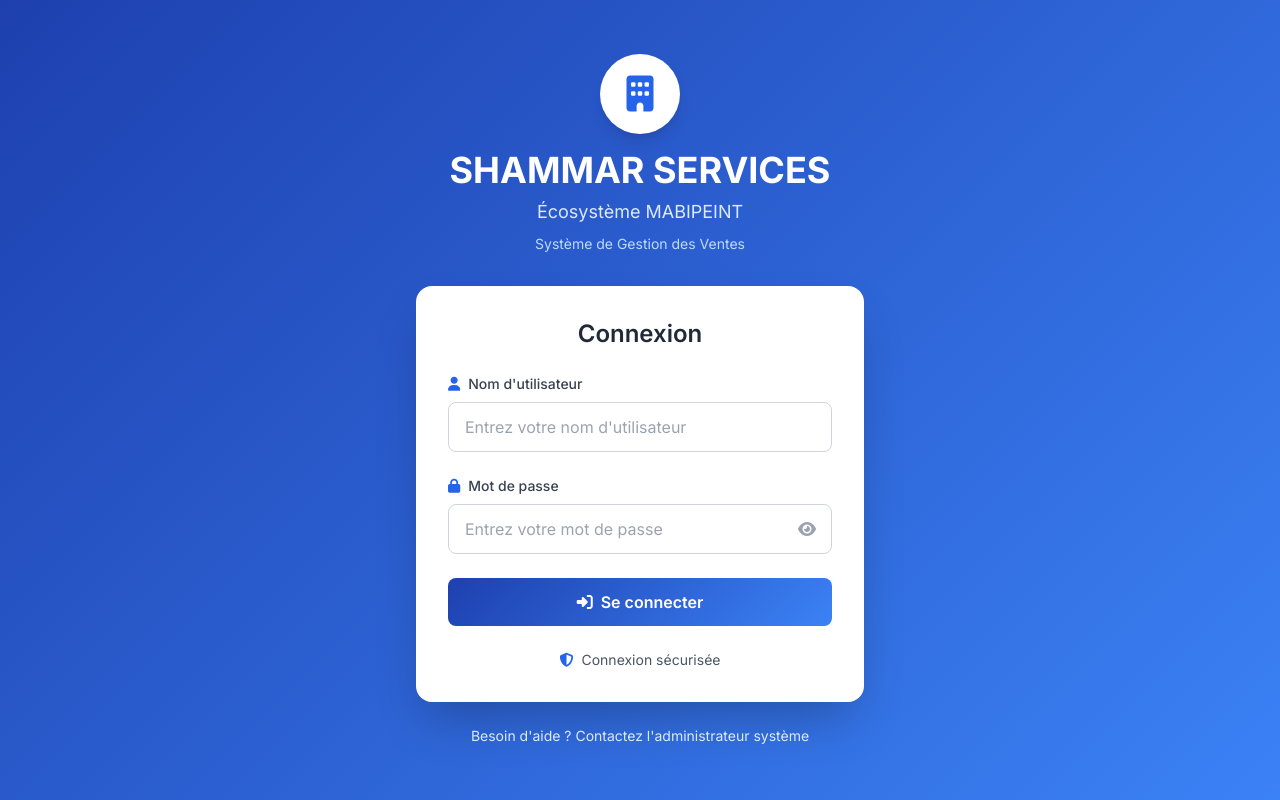
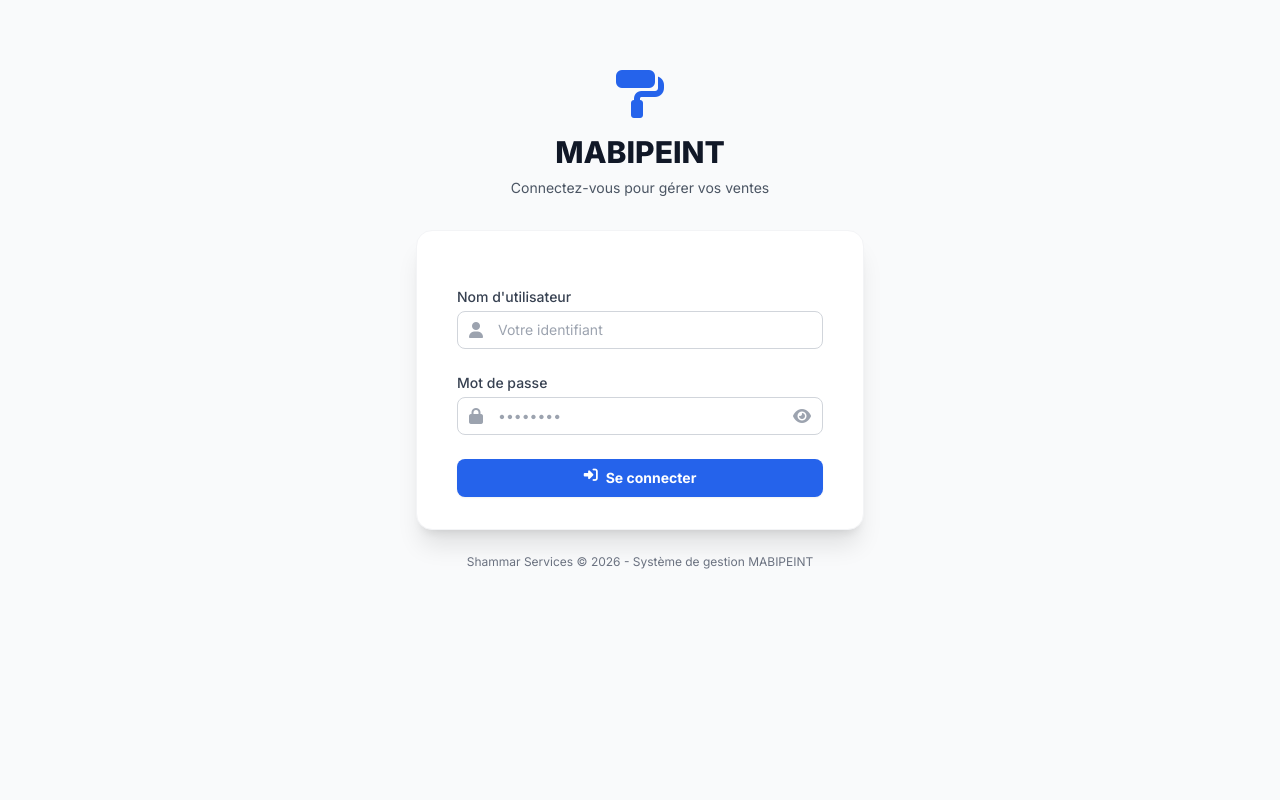
Before and after one commit to chadrackmbupiokajess/Shammar-Services, a Django app: a page that uses mabipint/templates/mabipint/login.html in a window 1280 px wide. Run offline with Django 5.2, Linux system fonts and the light colour scheme; some libraries are stand-ins or nearby versions.

Commit message:
ajout admin

```diff
--- a/mabipint/templates/mabipint/login.html
+++ b/mabipint/templates/mabipint/login.html
@@ -3,74 +3,54 @@
 {% block title %}Connexion - MABIPEINT{% endblock %}
 
 {% block content %}
-<div class="min-h-screen flex items-center justify-center gradient-bg py-12 px-4 sm:px-6 lg:px-8">
-    <div class="max-w-md w-full">
-        <!-- Logo et titre -->
-        <div class="text-center mb-8">
-            <div class="bg-white w-20 h-20 rounded-full mx-auto flex items-center justify-center shadow-lg mb-4">
-                <i class="fas fa-building text-4xl text-blue-600"></i>
-            </div>
-            <h2 class="text-4xl font-bold text-white mb-2">SHAMMAR SERVICES</h2>
-            <p class="text-blue-100 text-lg">Écosystème MABIPEINT</p>
-            <p class="text-blue-200 text-sm mt-2">Système de Gestion des Ventes</p>
+<div class="min-h-[80vh] flex flex-col justify-center py-12 sm:px-6 lg:px-8">
+    <div class="sm:mx-auto sm:w-full sm:max-w-md">
+        <div class="text-center">
+            <i class="fas fa-paint-roller text-blue-600 text-5xl mb-4"></i>
+            <h2 class="text-3xl font-extrabold text-gray-900">MABIPEINT</h2>
+            <p class="mt-2 text-sm text-gray-600">Connectez-vous pour gérer vos ventes</p>
         </div>
+    </div>
 
-        <!-- Formulaire de connexion -->
-        <div class="bg-white rounded-2xl shadow-2xl p-8">
-            <h3 class="text-2xl font-semibold text-gray-800 mb-6 text-center">Connexion</h3>
-
-            <form method="post" action="{% url 'login' %}">
+    <div class="mt-8 sm:mx-auto sm:w-full sm:max-w-md">
+        <div class="bg-white py-8 px-4 shadow-xl rounded-2xl border border-gray-100 sm:px-10">
+            <form class="space-y-6" method="POST">
                 {% csrf_token %}
 
-                <div class="mb-6">
-                    <label for="username" class="block text-sm font-medium text-gray-700 mb-2">
-                        <i class="fas fa-user mr-2 text-blue-600"></i>Nom d'utilisateur
-                    </label>
-                    <input type="text"
-                           name="username"
-                           id="username"
-                           required
-                           class="w-full px-4 py-3 border border-gray-300 rounded-lg focus:ring-2 focus:ring-blue-500 focus:border-transparent transition"
-                           placeholder="Entrez votre nom d'utilisateur">
+                <div>
+                    <label for="username" class="block text-sm font-medium text-gray-700">Nom d'utilisateur</label>
+                    <div class="mt-1 relative">
+                        <div class="absolute inset-y-0 left-0 pl-3 flex items-center pointer-events-none">
+                            <i class="fas fa-user text-gray-400"></i>
+                        </div>
+                        <input id="username" name="username" type="text" required class="appearance-none block w-full pl-10 px-3 py-2 border border-gray-300 rounded-lg placeholder-gray-400 focus:outline-none focus:ring-blue-500 focus:border-blue-500 sm:text-sm" placeholder="Votre identifiant">
+                    </div>
                 </div>
 
-                <div class="mb-6">
-                    <label for="password" class="block text-sm font-medium text-gray-700 mb-2">
-                        <i class="fas fa-lock mr-2 text-blue-600"></i>Mot de passe
-                    </label>
-                    <div class="relative">
-                        <input type="password"
-                               name="password"
-                               id="password"
-                               required
-                               class="w-full px-4 py-3 border border-gray-300 rounded-lg focus:ring-2 focus:ring-blue-500 focus:border-transparent transition pr-12"
-                               placeholder="Entrez votre mot de passe">
-                        <button type="button"
-                                id="togglePassword"
-                                class="absolute inset-y-0 right-0 px-4 flex items-center text-gray-400 hover:text-blue-600 transition outline-none">
-                            <i class="fas fa-eye" id="eyeIcon"></i>
+                <div>
+                    <label for="password" class="block text-sm font-medium text-gray-700">Mot de passe</label>
+                    <div class="mt-1 relative">
+                        <div class="absolute inset-y-0 left-0 pl-3 flex items-center pointer-events-none">
+                            <i class="fas fa-lock text-gray-400"></i>
+                        </div>
+                        <input id="password" name="password" type="password" required class="appearance-none block w-full pl-10 pr-10 px-3 py-2 border border-gray-300 rounded-lg placeholder-gray-400 focus:outline-none focus:ring-blue-500 focus:border-blue-500 sm:text-sm" placeholder="••••••••">
+                        <button type="button" onclick="toggleLoginPassword()" class="absolute inset-y-0 right-0 pr-3 flex items-center text-gray-400 hover:text-blue-600 focus:outline-none">
+                            <i id="login_eye_icon" class="fas fa-eye"></i>
                         </button>
                     </div>
                 </div>
 
-                <button type="submit"
-                        class="w-full gradient-bg text-white font-semibold py-3 px-4 rounded-lg hover:shadow-lg transition transform hover:scale-105">
-                    <i class="fas fa-sign-in-alt mr-2"></i>Se connecter
-                </button>
+                <div>
+                    <button type="submit" class="w-full flex justify-center py-2 px-4 border border-transparent rounded-lg shadow-sm text-sm font-bold text-white bg-blue-600 hover:bg-blue-700 focus:outline-none focus:ring-2 focus:ring-offset-2 focus:ring-blue-500 transition-all transform hover:-translate-y-0.5">
+                        <i class="fas fa-sign-in-alt mr-2"></i>Se connecter
+                    </button>
+                </div>
             </form>
-
-            <div class="mt-6 text-center">
-                <p class="text-sm text-gray-600">
-                    <i class="fas fa-shield-alt mr-1 text-blue-600"></i>
-                    Connexion sécurisée
-                </p>
-            </div>
         </div>
 
-        <!-- Info supplémentaire -->
         <div class="mt-6 text-center">
-            <p class="text-blue-100 text-sm">
-                Besoin d'aide ? Contactez l'administrateur système
+            <p class="text-xs text-gray-500">
+                Shammar Services &copy; 2026 - Système de gestion MABIPEINT
             </p>
         </div>
     </div>
@@ -79,18 +59,19 @@
 
 {% block extra_js %}
 <script>
-    const togglePassword = document.querySelector('#togglePassword');
-    const password = document.querySelector('#password');
-    const eyeIcon = document.querySelector('#eyeIcon');
+    function toggleLoginPassword() {
+        const passwordInput = document.getElementById('password');
+        const eyeIcon = document.getElementById('login_eye_icon');
 
-    togglePassword.addEventListener('click', function (e) {
-        // Basculer le type entre password et text
-        const type = password.getAttribute('type') === 'password' ? 'text' : 'password';
-        password.setAttribute('type', type);
-
-        // Basculer l'icône de l'œil
-        eyeIcon.classList.toggle('fa-eye');
-        eyeIcon.classList.toggle('fa-eye-slash');
-    });
+        if (passwordInput.type === 'password') {
+            passwordInput.type = 'text';
+            eyeIcon.classList.remove('fa-eye');
+            eyeIcon.classList.add('fa-eye-slash');
+        } else {
+            passwordInput.type = 'password';
+            eyeIcon.classList.remove('fa-eye-slash');
+            eyeIcon.classList.add('fa-eye');
+        }
+    }
 </script>
 {% endblock %}
--- a/mabipint/views.py
+++ b/mabipint/views.py
@@ -7,7 +7,7 @@ from django.http import HttpResponse, Http404
 from django.db import transaction
 from django.utils import timezone
 from datetime import datetime, timedelta
-from .models import Devis, LigneDevis
+from .models import Devis, LigneDevis, UserProfile
 from .forms import DevisForm, LigneDevisForm, UserCreateForm
 import json
 from decimal import Decimal
@@ -32,7 +32,7 @@ def login_view(request):
         else:
             messages.error(request, 'Nom d\'utilisateur ou mot de passe incorrect.')
 
-    return render(request, 'mabipint/login.html')
+    return render(request, 'mabipint/login.html', {'show_eye': True})
 
 
 def logout_view(request):
@@ -126,11 +126,19 @@ def user_create(request):
     if request.method == 'POST':
         form = UserCreateForm(request.POST)
         if form.is_valid():
-            user = form.save(commit=False)
-            user.set_password(form.cleaned_data['password'])
-            user.save()
-            messages.success(request, f"L'agent {user.username} a été créé avec succès.")
-            return redirect('user_list')
+            with transaction.atomic():
+                user = form.save(commit=False)
+                user.set_password(form.cleaned_data['password'])
+                user.save()
+
+                # Créer le profil avec le téléphone
+                UserProfile.objects.create(
+                    user=user,
+                    telephone=form.cleaned_data['telephone']
+                )
+
+                messages.success(request, f"L'agent {user.username} a été créé avec succès.")
+                return redirect('user_list')
     else:
         form = UserCreateForm()
 
```
Also changed, not shown: mabipint/forms.py (+14 -4 lines), mabipint/models.py (+9 -0 lines), mabipint/templates/mabipint/user_create.html (+34 -3 lines), mabipint/templates/mabipint/user_list.html (+21 -12 lines), mabipint/migrations/0007_userprofile.py (added).
